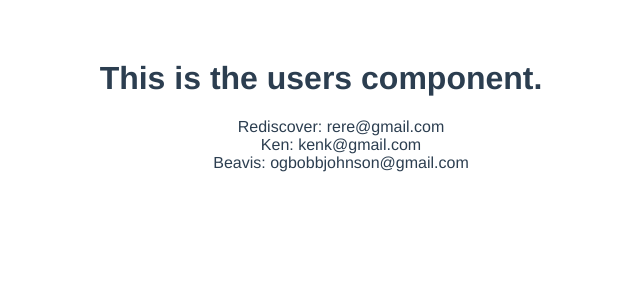
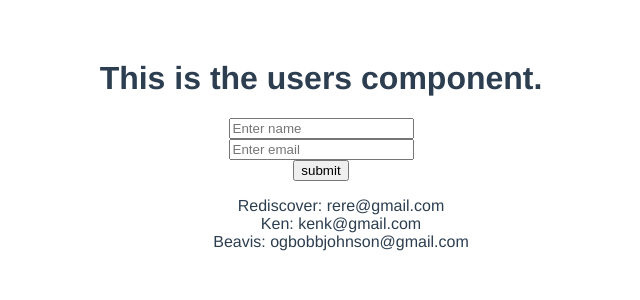
Before and after one commit to lukecamelo/vue-practice, a Vue app: page / in a window 1280 px wide. Shown: the top 300 px of the page, without its empty margins (319-959 px from the left). Built offline with nearby package versions, Linux system fonts and the light colour scheme.

Commit message:
added basic user addition functionality

```diff
--- a/src/components/Users.vue
+++ b/src/components/Users.vue
@@ -1,13 +1,23 @@
 <template>
+
   <div class='users'>
+
     <h1>{{ testmsg }}</h1>
+
+    <form v-on:submit='addUser'>
+      <input type="text" v-model='newUser.name' placeholder='Enter name'><br>
+      <input type="text" v-model='newUser.email' placeholder='Enter email'><br>
+      <input type="submit" value="submit">
+    </form>
 
     <ul>
       <li v-for='user in users' :key='user.id'>
         {{ user.name }}: {{ user.email }}
       </li>
     </ul>
+
   </div>
+
 </template>
 
 <script>
@@ -16,6 +26,9 @@ export default {
   data() {
     return {
       testmsg: 'This is the users component.',
+      newUser: {
+
+      },
       users: [
         { id: 0,name: 'Rediscover', contacted: false, email: 'rere@gmail.com' },
         { id: 1,name: 'Ken', contacted: false, email: 'kenk@gmail.com' },
@@ -24,7 +37,10 @@ export default {
     }
   },
   methods: {
-
+    addUser: function(e) {
+      e.preventDefault()
+      this.users.push({ name: this.newUser.name, email: this.newUser.email })
+    }
   }
 }
 </script>
```
